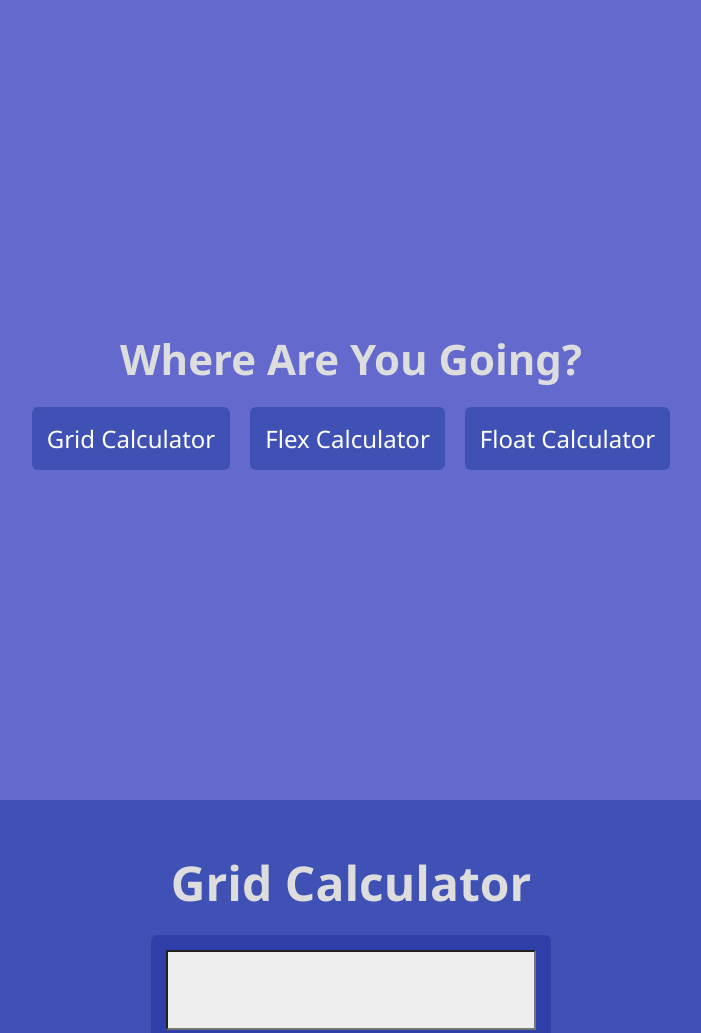
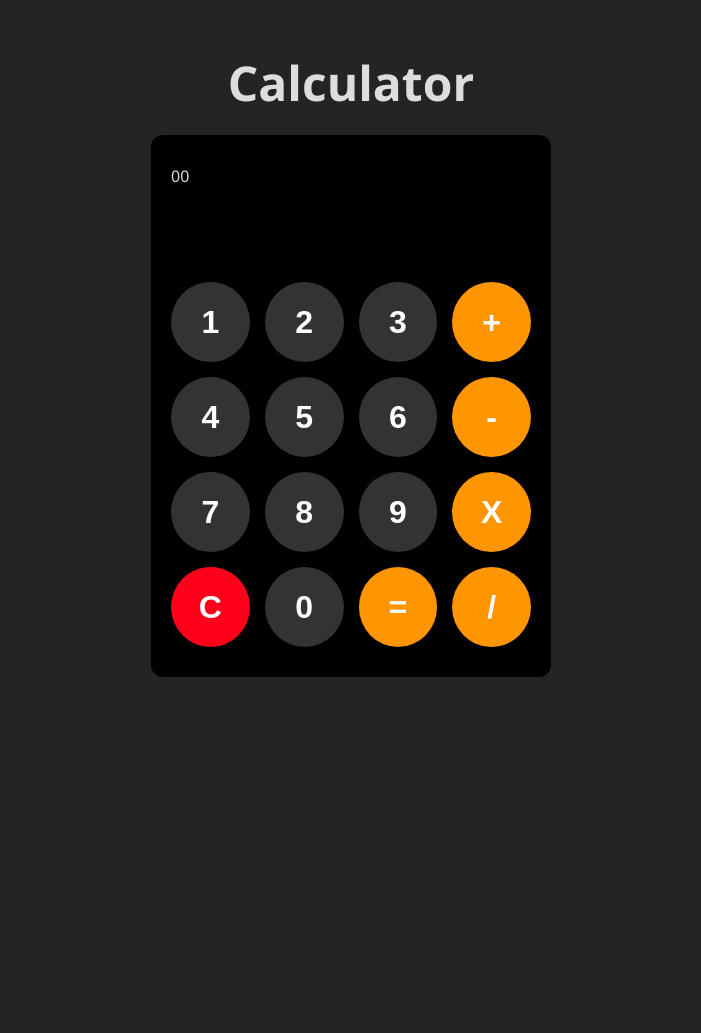
Before and after one commit to QusayAL-Sherbi/g-calc, a plain HTML site: page index.html in a window 1280 px wide. Shown: the top 1033 px of the page, without its empty margins (289-990 px from the left). After the commit the page ends 800 px from the top, so only its background shows below. Drawn offline with Linux system fonts and the light colour scheme.

Commit message:
Edit Style and edit structure and create js file

```diff
--- a/css/main.css
+++ b/css/main.css
@@ -6,7 +6,7 @@
 }
 
 body {
-  background-color: #646acd;
+  background-color: #242424;
   font-family: 'Segoe UI';
 }
 
@@ -68,22 +68,29 @@ nav ul li a {
 
 /* Global Calculator Rules */
 .calculator {
-  background-color: #2e40a8;
+  background-color: #000;
   color: #DDD;
   width: 400px;
-  border-radius: 6px;
+  border-radius: 12px;
   margin: 20px auto;
-  padding: 15px;
-  display: grid;
-  grid-template-columns: repeat(4, 1fr);
-  grid-template-rows: repeat(5, 80px);
-  gap: 15px;
+  padding: 30px 20px;
 }
 
+/* .current-val {
+  display: none;
+} */
+
 .calculator .screen {
-  grid-column: 1 / 5;
   outline: none;
-  background-color: #EEE;
+  background-color: #000;
+  color: #FFF;
+  font-size: 40px;
+  font-weight: bold;
+  padding-left: 15px;
+  padding-right: 15px;
+  border-radius: 12px;
+  margin-top: 10px;
+  border: none;
 }
 
 .calculator button {
@@ -92,12 +99,43 @@ nav ul li a {
   border: none;
   cursor: pointer;
   font-weight: bold;
+  border-radius: 50%;
+}
+
+.calculator .num {
+  background-color: #333333;
+  color: #FFF;
 }
 
 .calculator .operator {
-  background-color: #EFFF93;
+  background-color: #FF9500;
+  color: #FFF;
 }
 
 .calculator .del {
-  background-color: #FE9FA9;
+  background-color: #ff001b;
+  color: #FFF;
 }
+
+/* Grid Calculator Rules */
+.grid-calc .calculator .grid-container {
+  display: grid;
+  grid-template-columns: repeat(4, 1fr);
+  grid-template-rows: repeat(5, 80px);
+  gap: 15px;
+}
+
+.grid-calc .calculator .screen {
+  grid-column: 1 / 5;
+}
+
+/* Flex Calculator Rules */
+.flex-calc .calculator {
+  display: flex;
+  /* flex-direction: column; */
+}
+
+.flex-calc .calculator .screen {
+  display: block;
+  width: 100%;
+}
--- a/index.html
+++ b/index.html
@@ -4,54 +4,38 @@
     <meta charset="UTF-8" />
     <meta http-equiv="X-UA-Compatible" content="IE=edge" />
     <meta name="viewport" content="width=device-width, initial-scale=1.0" />
-    <title>Calculator In Multi Ways</title>
-    <link rel="stylesheet" href="css/main.css">
+    <title>Calculator</title>
+    <link rel="stylesheet" href="css/main.css" />
   </head>
   <body>
-    <nav>
-      <div class="nav-cont">
-        <h1>Where Are You Going?</h1>
-        <ul class="unstyled-list">
-          <li><a href="#grid-calc">Grid Calculator</a></li>
-          <li><a href="#flex-calc">Flex Calculator</a></li>
-          <li><a href="#float-calc">Float Calculator</a></li>
-        </ul>
-      </div>
-    </nav>
 
     <!-- Grid Calculator -->
     <section id="grid-calc" class="calc grid-calc">
-      <h2 class="section-title">Grid Calculator</h2>
+      <h2 class="section-title">Calculator</h2>
       <div class="calculator">
-        <input type="text" class="screen" readonly>
-        <button class="num">1</button>
-        <button class="num">2</button>
-        <button class="num">3</button>
-        <button class="operator">+</button>
-        <button class="num">4</button>
-        <button class="num">5</button>
-        <button class="num">6</button>
-        <button class="operator">-</button>
-        <button class="num">7</button>
-        <button class="num">8</button>
-        <button class="num">9</button>
-        <button class="operator">*</button>
-        <button class="del">C</button>
-        <button class="num">0</button>
-        <button class="operator">=</button>
-        <button class="operator">/</button>
+        <span class="current-val">00</span>
+        <div class="grid-container">
+          <input type="text" class="screen" value="" readonly />
+          <button class="num" data-number="1">1</button>
+          <button class="num" data-number="2">2</button>
+          <button class="num" data-number="3">3</button>
+          <button class="operator" data-operater="+">+</button>
+          <button class="num" data-number="4">4</button>
+          <button class="num" data-number="5">5</button>
+          <button class="num" data-number="6">6</button>
+          <button class="operator" data-operater="-">-</button>
+          <button class="num" data-number="7">7</button>
+          <button class="num" data-number="8">8</button>
+          <button class="num" data-number="9">9</button>
+          <button class="operator" data-operater="*">X</button>
+          <button class="del">C</button>
+          <button class="num" data-number="0">0</button>
+          <button class="operator" data-operater="=">=</button>
+          <button class="operator" data-operater="/">/</button>
+        </div>
       </div>
     </section>
 
-    <!-- Flex Calculator -->
-    <section id="flex-calc" class="calc flex-calc">
-      <h2 class="section-title">Flex Calculator</h2>
-    </section>
-
-    <!-- Float Calculator -->
-    <section id="float-calc" class="calc float-calc">
-      <h2 class="section-title">Float Calculator</h2>
-    </section>
-
+    <script src="js/main.js"></script>
   </body>
 </html>
--- /dev/null
+++ b/js/main.js
@@ -0,0 +1,88 @@
+// Get Input Field
+let inputField = document.querySelector('.screen');
+// Get Calc Buttons
+let calcNumBtns = document.querySelectorAll('.num');
+// Get Arithmetic Operators Buttons
+let calcOperatorBtns = document.querySelectorAll('.operator');
+// Get Current Value
+let prevValueEl = document.querySelector('.current-val');
+// PrevValue
+let prevValue;
+// Current Value
+let currentValue;
+// Get Clear Button
+let clearBtn = document.querySelector('.del');
+// Final Result
+let finalResult;
+
+calcNumBtns.forEach(numBtn => {
+  numBtn.addEventListener('click', function(e) {
+    if (inputField.value === '') {
+      inputField.value += e.target.getAttribute('data-number');
+    } else {
+      inputField.value += e.target.getAttribute('data-number');
+      prevValue = inputField.value;
+      console.log(`prev value : ${prevValue}`);
+    }
+  })
+})
+
+calcOperatorBtns.forEach(operBtn => {
+  operBtn.addEventListener('click', function(e) {
+    if (e.target.getAttribute('data-operater') == '+') {
+      // Statement Here
+    }
+  })
+})
+
+clearBtn.onclick = function() {
+  prevValue.innerText = '';
+  inputField.value = '';
+}
+
+function addition() {
+  finalResult = prevValue + currentValue;
+}
+
+
+
+
+
+
+
+
+
+
+/*
+
+  Old Code :
+
+  calcNumBtns.forEach(numBtn => {
+  numBtn.addEventListener('click', function(e) {
+    if (inputField.value !== '') {
+      // inputField.value += e.target.getAttribute('data-number');
+      prevValueEl = inputField.value;
+      console.log(`Prev Value : ${prevValue}`)
+    } else {
+      inputField.value += e.target.getAttribute('data-number');
+      prevValueEl = inputField.value;
+    }
+  })
+})
+
+calcOperatorBtns.forEach(operBtn => {
+  operBtn.addEventListener('click', function(e) {
+    if (e.target.getAttribute('data-operater') == '+') {
+      // Set Prev Value
+      prevValue = inputField.value;
+      // console.log(`Prev Value : ${prevValue}`)
+      prevValueEl.innerHTML = `${prevValue} ${e.target.getAttribute('data-operater')}`;
+      inputField.value = '';
+      // currentValue = e.target.getAttribute('data-number');
+      console.log(`Current Value : ${currentValue}`)
+      addition();
+    }
+  })
+})
+
+*/
```
